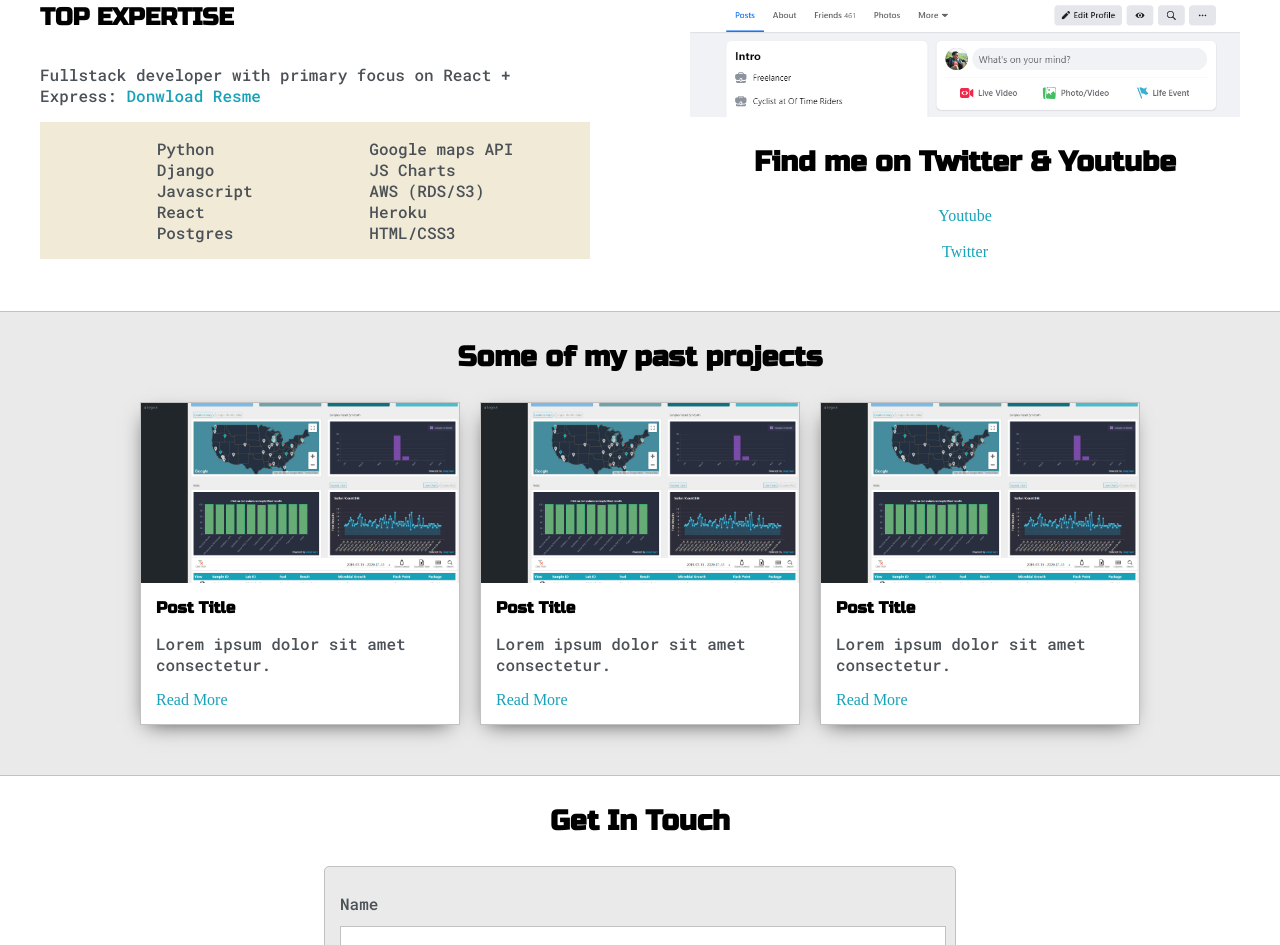
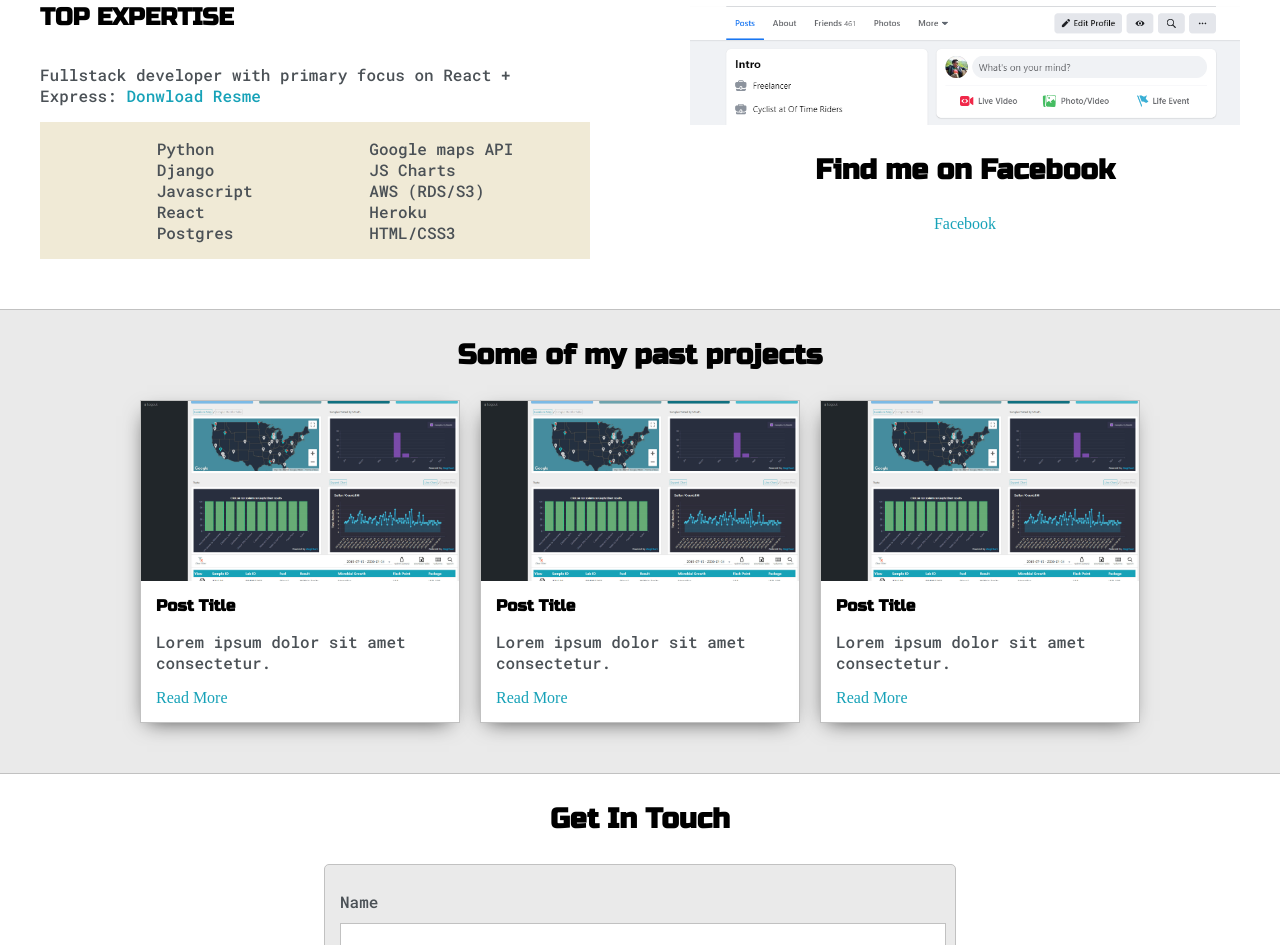
Before and after one commit to yeasin-hossain/Yeasin, a plain HTML site: page index.html in a window 1280 px wide. Shown: the part 1003-1948 px from the top of the page. Drawn offline with Linux system fonts and the light colour scheme.

Commit message:
add fb url

```diff
--- a/index.html
+++ b/index.html
@@ -91,11 +91,11 @@
                 </div>
                 <div class="social-links">
                     <img id="social-img" src="images/Capture.PNG" alt="">
-                    <h3>Find me on Twitter & Youtube</h3>
+                    <h3>Find me on Facebook</h3>
 
-                    <a target="_blank" href="">Youtube</a>
+                    <a target="_blank" href="https://www.facebook.com/Shantoxdp1/">Facebook</a>
                     <br>
-                    <a target="_blank" href="">Twitter</a>
+                    <!-- <a target="_blank" href="">Twitter</a> -->
                 </div>
             </div>
 
```
